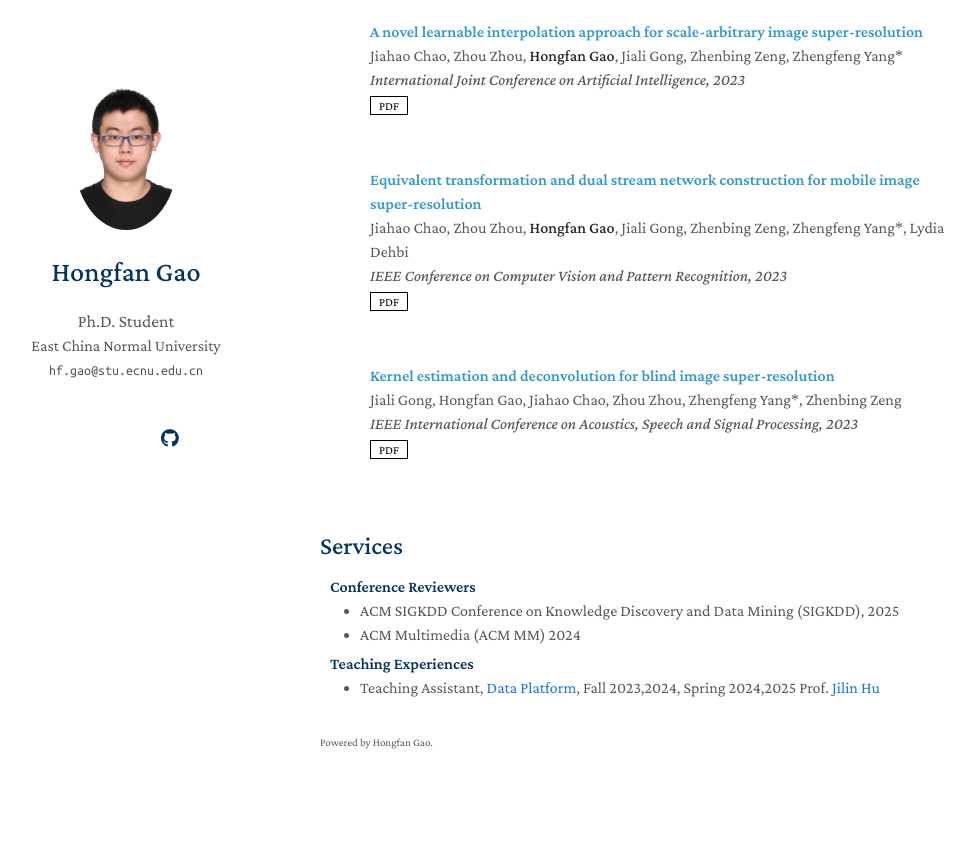
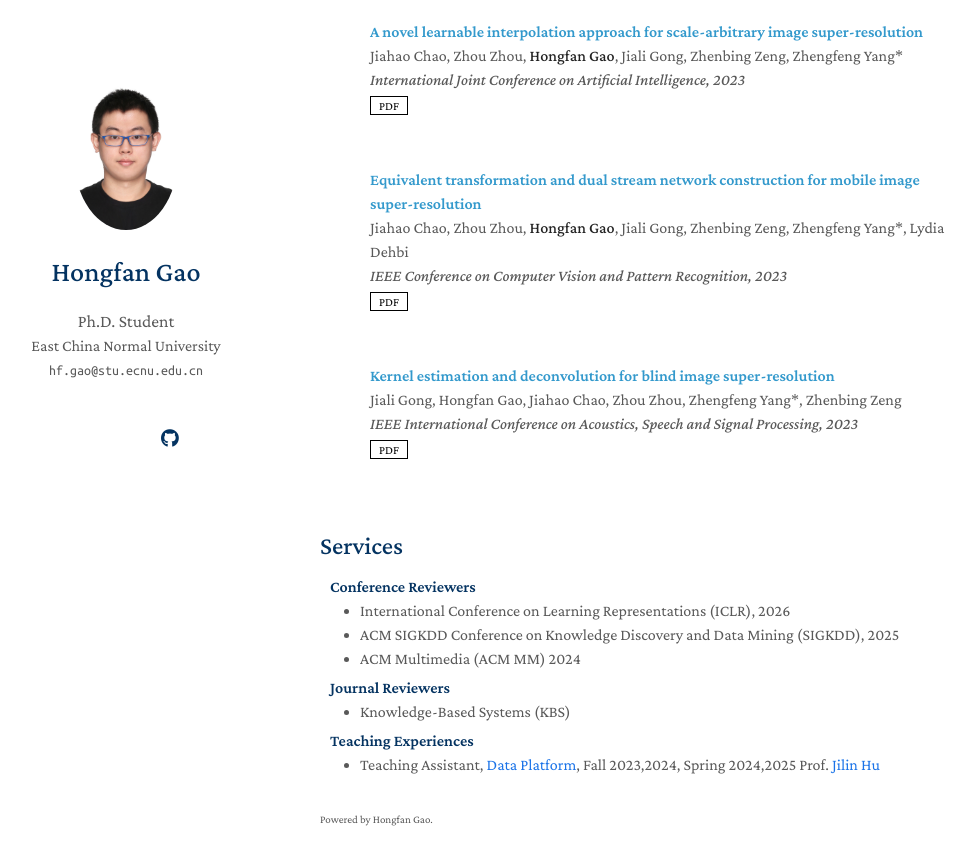
Before and after one commit to hongfangao/hongfangao.github.io, a Jekyll site: the page built from index.md, in a window 1280 px wide and 900 px high, scrolled down 1653 px. Shown: the top 865 px of the window, without its empty margins (150-1124 px from the left). Built offline with Jekyll 4.4.1, drawn with Linux system fonts in a browser that asks for light colours; a style sheet for code colours, icons or effects is not loaded; our own code applies the rules of GitHub Pages for plain Markdown files; before the commit the page ends 2476 px from its top, so only the background shows below that.

Commit message:
modify services

```diff
--- a/_includes/services.md
+++ b/_includes/services.md
@@ -3,8 +3,15 @@
 <h4 style="margin:0 10px 0;">Conference Reviewers</h4>
 
 <ul style="margin:0 0 5px;">
+  <li><a href="https://iclr.cc/"><autocolor>International Conference on Learning Representations (ICLR), 2026</autocolor></a></li>
   <li><a href="https://kdd2025.kdd.org/"><autocolor>ACM SIGKDD Conference on Knowledge Discovery and Data Mining (SIGKDD), 2025</autocolor></a></li>
   <li><a href="https://2024.acmmm.org/"><autocolor>ACM Multimedia (ACM MM) 2024</autocolor></a></li>
+</ul>
+
+<h4 style="margin:0 10px 0;">Journal Reviewers</h4>
+
+<ul style="margin:0 0 5px;">
+  <li><a href="https://www.sciencedirect.com/journal/knowledge-based-systems"><autocolor>Knowledge-Based Systems (KBS)</autocolor></a></li>
 </ul>
 
 <h4 style="margin:0 10px 0;">Teaching Experiences</h4>
```
